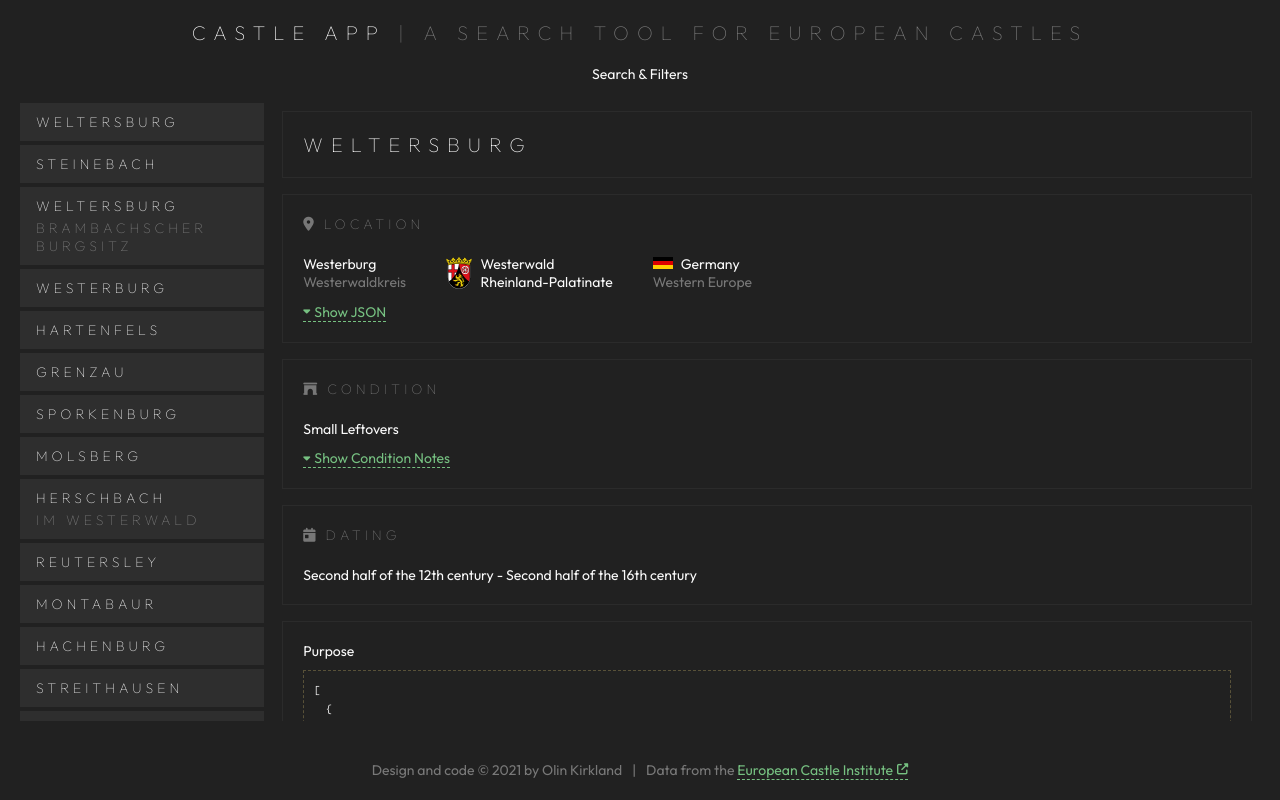
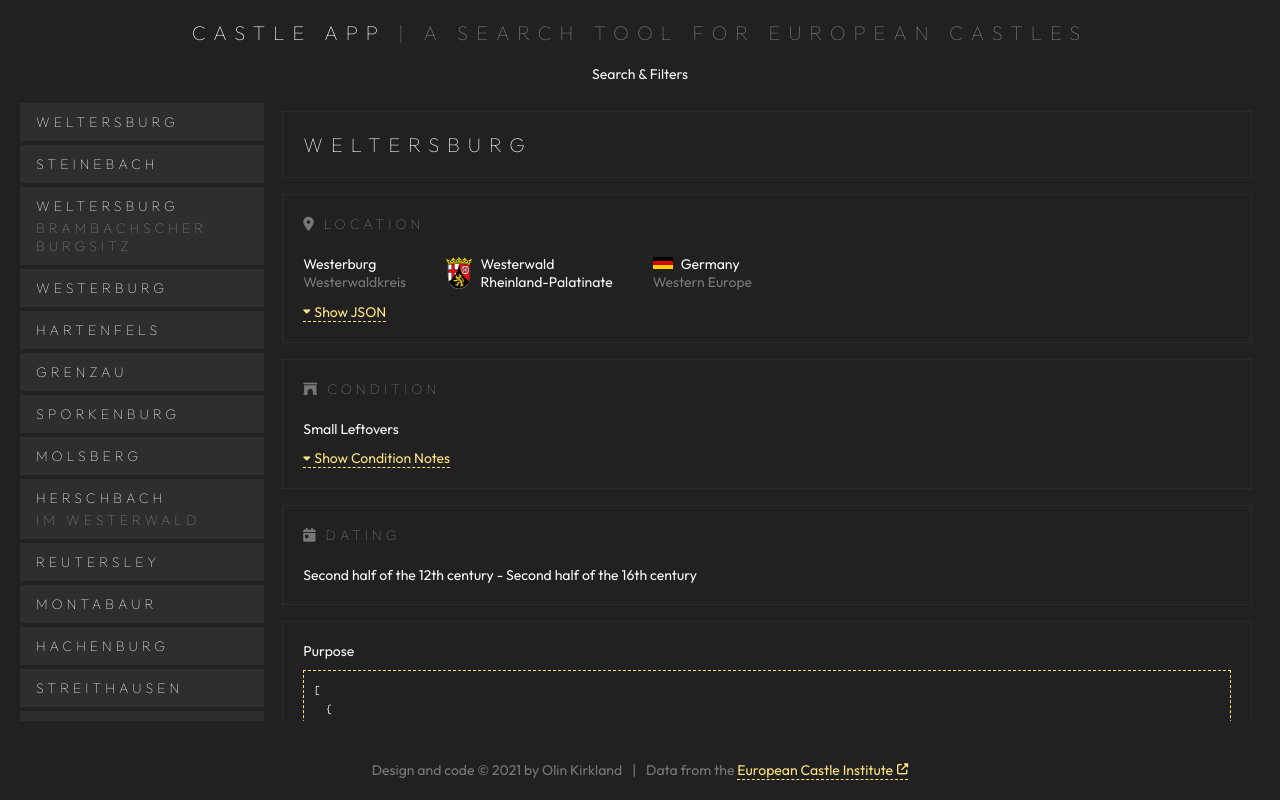
Before and after one commit to olinkirkland/castle-app, a React (Create React App) app: page / in a window 1280 px wide. Built offline with nearby package versions, Linux system fonts and the light colour scheme.

Commit message:
Color change (primary & secondadry bothe yellow)

```diff
--- a/src/assets/css/styles.css
+++ b/src/assets/css/styles.css
@@ -6,8 +6,8 @@
   --foreground-muted: #2b2b2b40;
   --text: #fafafa;
   --text-muted: #fafafa40;
-  --primary: #8ce99a;
-  --primary-muted: #8ce99a40;
+  --primary: #ffe380;
+  --primary-muted: #ffe38040;
   --secondary: #ffe380;
   --secondary-muted: #ffe38040;
   --dark: #00000040;
@@ -38,7 +38,7 @@ body {
   border-radius: 5px; }
 
 pre {
-  border: 1px dashed var(--secondary-muted);
+  border: 1px dashed var(--secondary);
   color: var(--dark-text);
   page-break-inside: avoid;
   font-family: 'Inconsolata', monospace !important;
@@ -90,14 +90,12 @@ img.flag-sm {
   padding-block: 0;
   border: none;
   background: none;
-  opacity: 0.8;
   border-bottom: 1px dashed var(--primary);
   transition: all 0.3s; }
   .btn i {
     font-size: 80%; }
 
 .btn:hover {
-  opacity: 1;
   border-bottom: 1px dashed #00000000; }
 
 h1,
--- a/src/assets/scss/styles.scss
+++ b/src/assets/scss/styles.scss
@@ -6,8 +6,8 @@
   --foreground-muted: #2b2b2b40;
   --text: #fafafa;
   --text-muted: #fafafa40;
-  --primary: #8ce99a;
-  --primary-muted: #8ce99a40;
+  --primary: #ffe380;
+  --primary-muted: #ffe38040;
   --secondary: #ffe380;
   --secondary-muted: #ffe38040;
 
@@ -44,7 +44,7 @@ body {
 }
 
 pre {
-  border: 1px dashed var(--secondary-muted);
+  border: 1px dashed var(--secondary);
   color: var(--dark-text);
   page-break-inside: avoid;
   font-family: 'Inconsolata', monospace !important;
@@ -110,7 +110,6 @@ img.flag-sm {
   border: none;
   background: none;
 
-  opacity: 0.8;
   border-bottom: 1px dashed var(--primary);
   transition: all 0.3s;
 
@@ -120,7 +119,6 @@ img.flag-sm {
 }
 
 .btn:hover {
-  opacity: 1;
   border-bottom: 1px dashed #00000000;
 }
 
```
Also changed, not shown: 1 other file (tests, documents, lock files or other folders).
